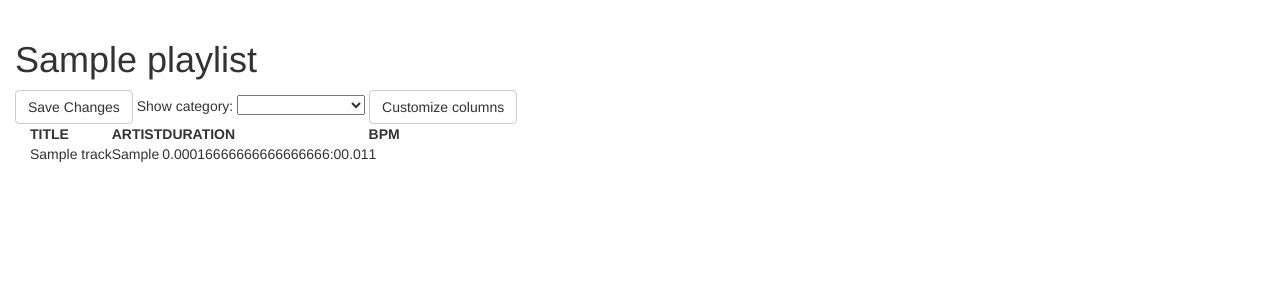
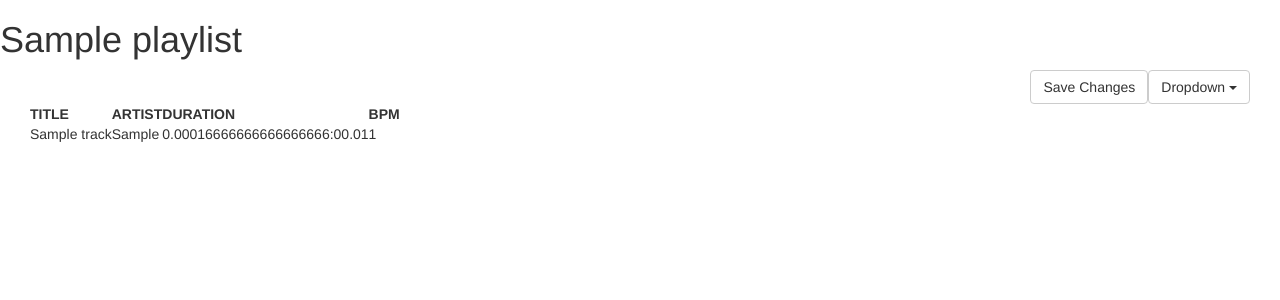
Before and after one commit to thevalerie/playtime, a Flask app: template templates/playlist.html in a window 1280 px wide. Shown: the part 52-352 px from the top of the page. Run offline with Flask 2, Linux system fonts and the light colour scheme; the template is opened without the code that fills it: values that come from a table or form of the project are taken from there, others are empty; tables that the repository leaves empty hold one stand-in row (values such as "Sample post"); some libraries are stand-ins or nearby versions.

Commit message:
Completed: - moved column and category view functionality to drop-down - added reset column view to default WIP: - display recommended tracks - allow user to select seed data

```diff
--- a/static/js/show-category-labels.js
+++ b/static/js/show-category-labels.js
@@ -17,10 +17,25 @@ function tagTracksInCategory(data) {
 }
 
 
+// function showCategories(evt) {
+
+//     let payload = {
+//         'cat_id': $(this).children('option:selected').data('catId'),
+//         'playlist_id': $('#tracksTable').data('playlistId')
+//     };
+
+//     $.get('/check_category.json', payload, (data => tagTracksInCategory(data))
+//     );
+// }
+
+
+// $('#selected-category').on('change', showCategories)
+
+
 function showCategories(evt) {
 
     let payload = {
-        'cat_id': $(this).children('option:selected').data('catId'),
+        'cat_id': $(this).data('catId'),
         'playlist_id': $('#tracksTable').data('playlistId')
     };
 
@@ -29,4 +44,13 @@ function showCategories(evt) {
 }
 
 
-$('#selected-category').on('change', showCategories)
+$('.selected-cat').on('click', showCategories)
+
+
+function hideCategories() {
+
+    $('.track').children('td.track-category').text('');
+    $('.track-category').hide();
+}
+
+$('#clear-cat').on('click', hideCategories)
--- a/static/js/show-hide-columns.js
+++ b/static/js/show-hide-columns.js
@@ -1,11 +1,8 @@
 "use strict";
 
-$('.track-album').hide();
-$('.track-danceability').hide();
-$('.track-energy').hide();
-$('.track-valence').hide();
-$('.track-is-explicit').hide();
-$('.track-category').hide();
+// start with default column view
+$('.default-hide').hide();
+
 
 // show modal for customize column view
 
@@ -13,11 +10,6 @@ $('#showHideColumnsBtn').on('click', function() {
     $('#showHideColumnsModal').show();
 });
 
-$(window).on('click', function(evt) {
-    if (evt.target == $('#showHideColumnsModal')) {
-        $('#showHideColumnsModal').hide();
-    }
-});
 
 // toggle columns show/hide
 
@@ -30,3 +22,19 @@ function showHideColumns(evt) {
 }
 
 $(".column-checkbox").on('click', showHideColumns);
+
+
+// reset to default column view
+
+function resetColumnView(evt) {
+
+    // reset the column view to the default
+    $('.default-show').show();
+    $('.default-hide').hide();
+
+    // reset checkboxes to the default
+    $('.default-checked').prop('checked', true);
+    $('.default-unchecked').prop('checked', false);
+}
+
+$('#reset-columns').on('click', resetColumnView);
--- a/templates/my_categories.html
+++ b/templates/my_categories.html
@@ -103,6 +103,7 @@
             </div>
         </div>
     </div>
+
     <!-- Modal to edit a category -->
     <div class='modal' id='editCatModal' role='dialog'>
         <div class='modal-dialog'>
--- a/templates/playlist.html
+++ b/templates/playlist.html
@@ -1,47 +1,67 @@
 {% extends 'base.html' %}
 
 {% block content %}
+    <h1>{{ playlist.name }}</h1>
     <div class="container-fluid">
-    <h1>{{ playlist.name }}</h1>
     {% if playlist_tracks %}
-        <button id='saveChanges' class="btn btn-default" data-playlist-id={{ playlist.playlist_id }}>Save Changes</button>
-        Show category:
+    <div class='container-fluid'>
+        <div class="dropdown">
+          <button class="btn btn-default pull-right dropdown-toggle" type="button" id="dropdownMenu1" data-toggle="dropdown" aria-haspopup="true" aria-expanded="true">
+            Dropdown
+            <span class="caret"></span>
+          </button>
+          <ul class="dropdown-menu dropdown-menu-right" aria-labelledby="dLabel">
+            <li><a href="#" id='showHideColumnsBtn' data-toggle='modal' data-target='#showHideColumnsModal'>Customize View</a></li>
+            <li role="separator" class="divider"></li>
+            <li class="dropdown-header">Show category label</li>
+                {% for category in user_categories %}
+                    <li><a href="#" class='selected-cat' data-cat-id={{ category.cat_id }}>{{ category.cat_name }}</a></li>
+                {% endfor %}
+                <li><a href="#" id='clear-cat'>(Hide)</a></li>
+            <!-- <li role="separator" class="divider"></li> -->
+            <!-- <li id='saveChanges' data-playlist-id={{ playlist.playlist_id }}><a href="#">Save Changes</a></li> -->
+          </ul>
+        </div>
+        <button id='saveChanges' class="btn btn-default pull-right" data-playlist-id={{ playlist.playlist_id }}>Save Changes</button>
+    </div>
+        <!-- Show category:
             <select id='selected-category' name="selected-category">
                 <option value="None" selected></option>
                 {% for category in user_categories %}
                     <option data-cat-id={{ category.cat_id }}>{{ category.cat_name }}</option>
                 {% endfor %}
-            </select>
-        <button id='showHideColumnsBtn' class="btn btn-default" data-toggle='modal' data-target='#showHideColumnsModal'>Customize columns</button>
+            </select> -->
+        <!-- <button id='showHideColumnsBtn' class="btn btn-default" data-toggle='modal' data-target='#showHideColumnsModal'>Customize columns</button>  -->
+
         <div class="container-fluid">
             <table id='playlistTable'>
                 <thead>
                 <tr>
-                    <th class='track-title'>TITLE</th>
-                    <th class='track-artist'>ARTIST</th>
-                    <th class='track-album'>ALBUM</th>
-                    <th class='track-duration-ms'>DURATION</th>
-                    <th class='track-tempo'>BPM</th>
-                    <th class='track-danceability'>DANCEABILITY</th>
-                    <th class='track-energy'>ENERGY</th>
-                    <th class='track-valence'>CHEERFULNESS</th>
-                    <th class='track-is-explicit'>EXPLICIT?</th>
-                    <th class='track-category'>CATEGORIES</th>
+                    <th class='track-title default-show'>TITLE</th>
+                    <th class='track-artist default-show'>ARTIST</th>
+                    <th class='track-album default-hide'>ALBUM</th>
+                    <th class='track-duration-ms default-show'>DURATION</th>
+                    <th class='track-tempo default-show'>BPM</th>
+                    <th class='track-danceability default-hide'>DANCEABILITY</th>
+                    <th class='track-energy default-hide'>ENERGY</th>
+                    <th class='track-valence default-hide'>CHEERFULNESS</th>
+                    <th class='track-is-explicit default-hide'>EXPLICIT?</th>
+                    <th class='track-category default-hide'>CATEGORIES</th>
                 </tr>
                 </thead>
                 <tbody id="tracksTable" data-playlist-id={{ playlist.playlist_id }}>
                     {% for item in playlist_tracks %}
                         <tr class='track' data-track-id={{ item.track.track_id }} data-pt-id={{ item.pt_id }} data-position={{ item.position }}>
-                            <td class='track-title' data-track-title={{ item.track.title }}>{{ item.track.title }}</td>
-                            <td class='track-artist' data-track-artist={{ item.track.artist }}>{{ item.track.artist }}</td>
-                            <td class='track-album' data-track-album={{ item.track.album }}>{{ item.track.album }}</td>
-                            <td class='track-duration-ms' data-track-duration-ms={{ item.track.duration_ms }}>{{ item.track.to_mins_secs(item.track.duration_ms) }}</td>
-                            <td class='track-tempo' data-track-tempo={{ item.track.tempo }}>{{ item.track.tempo }}</td>
-                            <td class='track-danceability' data-track-danceability={{ item.track.danceability }}>{{ item.track.to_percentage(item.track.danceability) }}</td>
-                            <td class='track-energy' data-track-energy={{ item.track.energy }}>{{ item.track.to_percentage(item.track.energy) }}</td>
-                            <td class='track-valence' data-track-valence={{ item.track.valence }}>{{ item.track.to_percentage(item.track.valence) }}</td>
-                            <td class='track-is-explicit' data-track-is-explicit={{ item.track.is_explicit }}>{{ item.track.view_is_explicit() }}</td>
-                            <td class="track-category"></td>
+                            <td class='track-title default-show' data-track-title={{ item.track.title }}>{{ item.track.title }}</td>
+                            <td class='track-artist default-show' data-track-artist={{ item.track.artist }}>{{ item.track.artist }}</td>
+                            <td class='track-album default-hide' data-track-album={{ item.track.album }}>{{ item.track.album }}</td>
+                            <td class='track-duration-ms default-show' data-track-duration-ms={{ item.track.duration_ms }}>{{ item.track.to_mins_secs(item.track.duration_ms) }}</td>
+                            <td class='track-tempo default-show' data-track-tempo={{ item.track.tempo }}>{{ item.track.tempo }}</td>
+                            <td class='track-danceability default-hide' data-track-danceability={{ item.track.danceability }}>{{ item.track.to_percentage(item.track.danceability) }}</td>
+                            <td class='track-energy default-hide' data-track-energy={{ item.track.energy }}>{{ item.track.to_percentage(item.track.energy) }}</td>
+                            <td class='track-valence default-hide' data-track-valence={{ item.track.valence }}>{{ item.track.to_percentage(item.track.valence) }}</td>
+                            <td class='track-is-explicit default-hide' data-track-is-explicit={{ item.track.is_explicit }}>{{ item.track.view_is_explicit() }}</td>
+                            <td class="track-category default-hide"></td>
                         </tr>
                     {% endfor %}
                 </tbody>
@@ -61,17 +81,18 @@
                     <h1>Select columns to view</h1>
                 </div>
                 <div class='modal-body'>
-                    <input class='column-checkbox' type='checkbox' name='column-name' value='track-title' checked>Title<br>
-                    <input class='column-checkbox' type='checkbox' name='column-name' value='track-artist' checked>Artist<br>
-                    <input class='column-checkbox' type='checkbox' name='column-name' value='track-album'>Album<br>
-                    <input class='column-checkbox' type='checkbox' name='column-name' value='track-duration-ms' checked>Duration<br>
-                    <input class='column-checkbox' type='checkbox' name='column-name' value='track-tempo' checked>BPM<br>
-                    <input class='column-checkbox' type='checkbox' name='column-name' value='track-danceability'>Danceability<br>
-                    <input class='column-checkbox' type='checkbox' name='column-name' value='track-energy'>Energy<br>
-                    <input class='column-checkbox' type='checkbox' name='column-name' value='track-valence'>Cheerfulness<br>
-                    <input class='column-checkbox' type='checkbox' name='column-name' value='track-is-explicit'>Explicit?
+                    <input class='column-checkbox default-checked' type='checkbox' name='column-name' value='track-title' checked>Title<br>
+                    <input class='column-checkbox default-checked' type='checkbox' name='column-name' value='track-artist' checked>Artist<br>
+                    <input class='column-checkbox default-unchecked' type='checkbox' name='column-name' value='track-album'>Album<br>
+                    <input class='column-checkbox default-checked' type='checkbox' name='column-name' value='track-duration-ms' checked>Duration<br>
+                    <input class='column-checkbox default-checked' type='checkbox' name='column-name' value='track-tempo' checked>BPM<br>
+                    <input class='column-checkbox default-unchecked' type='checkbox' name='column-name' value='track-danceability'>Danceability<br>
+                    <input class='column-checkbox default-unchecked' type='checkbox' name='column-name' value='track-energy'>Energy<br>
+                    <input class='column-checkbox default-unchecked' type='checkbox' name='column-name' value='track-valence'>Cheerfulness<br>
+                    <input class='column-checkbox default-unchecked' type='checkbox' name='column-name' value='track-is-explicit'>Explicit?
                 </div>
                 <div class='modal-footer'>
+                    <button type="button" class="btn btn-default" id='reset-columns'>Reset</button>
                     <button type="button" class="btn btn-default" data-dismiss="modal">Close</button>
                 </div>
             </div>
```
